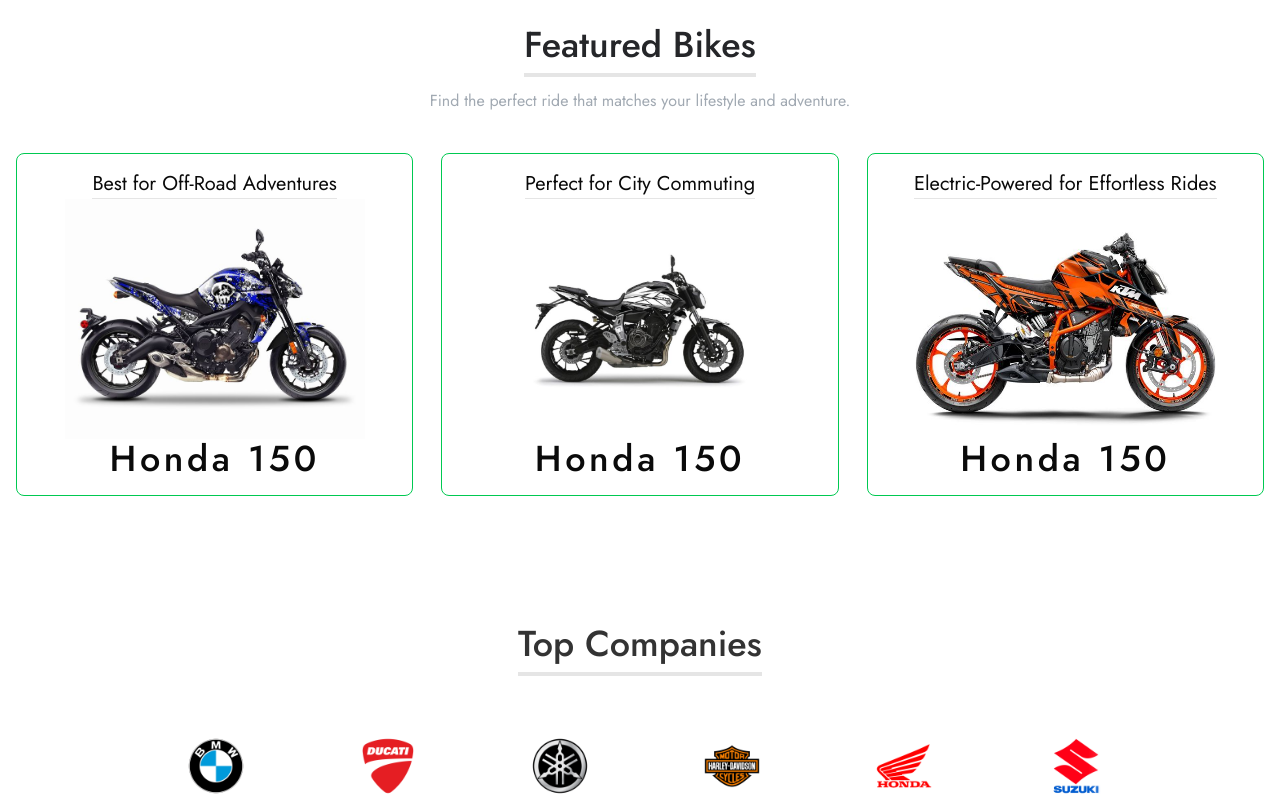
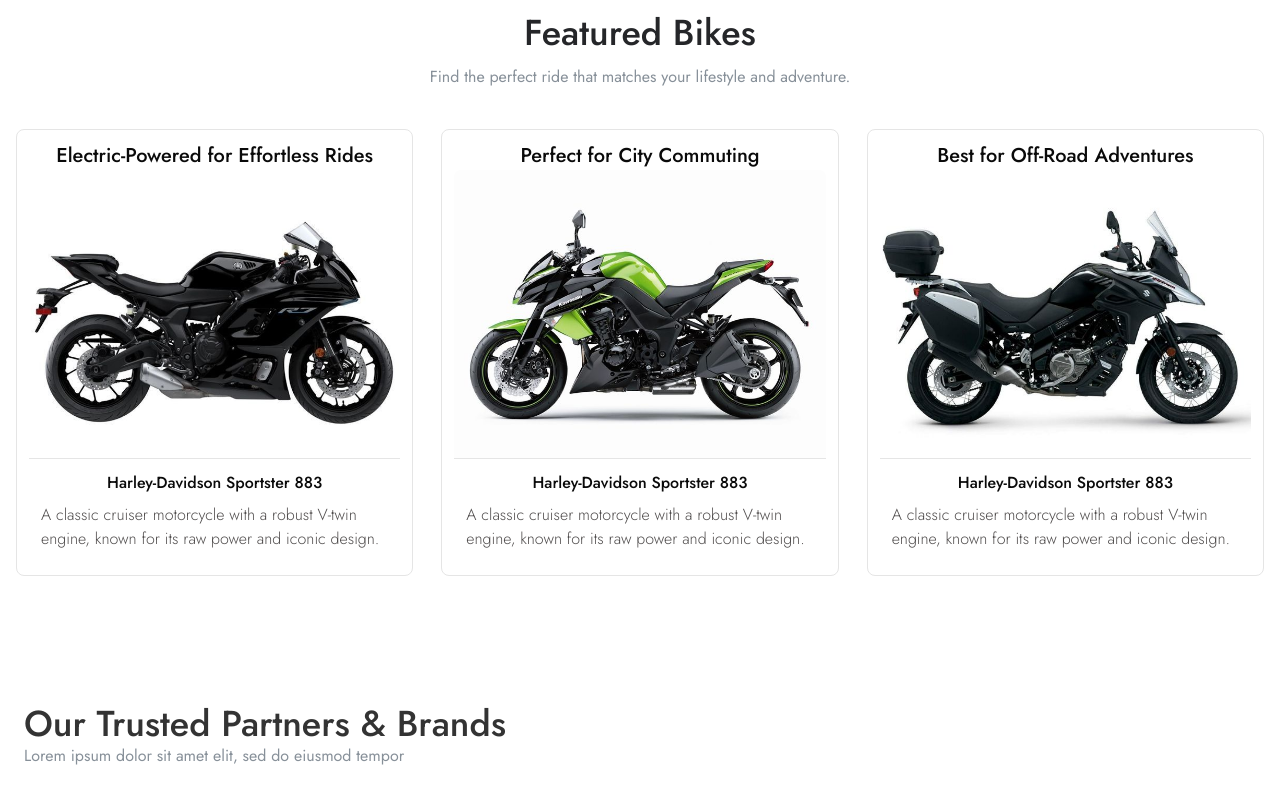
Before and after one commit to Hassan-mw/Bike-Hub, a Next.js app: page / in a window 1280 px wide. Shown: the part 1160-1960 px from the top of the page. Built offline with nearby package versions, Linux system fonts and the light colour scheme.

Commit message:
Updated data

```diff
--- a/app/HomepageComponents/FeaturesBike.tsx
+++ b/app/HomepageComponents/FeaturesBike.tsx
@@ -14,41 +14,47 @@ const FeaturesBike = () => {
 
         {/* Upper Test */}
     <div className={`${jost.className} flex flex-col items-center justify-center space-y-3 `}>
-    <div className={`${jost.className} text-[#252629] text-3xl md:text-4xl border-b-4 pb-2 `}>Featured Bikes</div>
-   <div style={{fontWeight:400}} className={`${jost.className}  text-md text-[#a1a9b2] `}>Find the perfect ride that matches your lifestyle and adventure. </div>
+    <div className={`${jost.className} text-[#252629] text-3xl md:text-4xl  `}>Featured Bikes</div>
+   <div style={{fontWeight:400}} className={`${jost.className}  text-md text-[#879099] `}>Find the perfect ride that matches your lifestyle and adventure. </div>
     </div>
 
 
 
     {/* Data */}
     <div className='w-full grid grid-col-1 sm:grid-cols-2 lg:grid-cols-3 gap-7 px-4'>
+
       {/* 1 */}
-    <div   className='flex flex-col items-center justify-center p-4 bg-white rounded-md overflow-hidden border group relative border-green-500'>
-        <div style={{fontWeight:400}} className={`${jost.className} text-xl border-b`}> Best for Off-Road Adventures</div>
-         <img className='h-60  ' src="./user-1742579208356.jpeg" />
-         <div className='w-full flex flex-col items-center justify-center space-y-5 '>
-         <div className={`${jost.className} text-4xl tracking-widest `}>Honda 150</div>
+      <div className="flex flex-col border p-3 rounded-md">
+      <div className={`${jost.className} w-full flex items-center justify-center text-xl`}> Electric-Powered for Effortless Rides</div>
+      <img className="h-60 sm:h-40  lg:h-72 w-full object-cover rounded-t-md " src="./c-1.jpeg"/>
+      <div className="flex flex-col items-center justify-center space-y-2 bg-white rounded-b-md border-t  p-3">
+      <div className={`${jost.className} text-md`}>Harley-Davidson Sportster 883</div>
+      <div style={{fontWeight:300}} className={`${jost.className} text-[#504d4d]`}>A classic cruiser motorcycle with a robust V-twin engine, known for its raw power and iconic design.</div>
+      </div>
+      </div>
 
-    </div>
-    </div>
       {/* 2 */}
-    <div   className='flex flex-col items-center justify-center p-4 bg-white rounded-md overflow-hidden border group relative border-green-500'>
-        <div style={{fontWeight:400}} className={`${jost.className} text-xl border-b`}>Perfect for City Commuting</div>
-         <img className='h-60  ' src="./user-1742578949550.jpeg" />
-         <div className='w-full flex flex-col items-center justify-center space-y-5 '>
-         <div className={`${jost.className} text-4xl tracking-widest `}>Honda 150</div>
+      <div className="flex flex-col border p-3 rounded-md">
+      <div className={`${jost.className} w-full flex items-center justify-center text-xl`}>Perfect for City Commuting</div>
+      <img className="h-60 sm:h-40  lg:h-72 w-full object-cover rounded-t-md " src="./c-2.jpeg"/>
+      <div className="flex flex-col items-center justify-center space-y-2 bg-white rounded-b-md border-t  p-3">
+      <div className={`${jost.className} text-md`}>Harley-Davidson Sportster 883</div>
+      <div style={{fontWeight:300}} className={`${jost.className} text-[#504d4d]`}>A classic cruiser motorcycle with a robust V-twin engine, known for its raw power and iconic design.</div>
+      </div>
+      </div>
 
-    </div>
-    </div>
-      {/* 3 */}
-    <div   className='flex flex-col items-center justify-center p-4 bg-white rounded-md overflow-hidden border group relative border-green-500'>
-        <div style={{fontWeight:400}} className={`${jost.className} text-xl border-b`}> Electric-Powered for Effortless Rides</div>
-         <img className='h-60  ' src="./user-1742580402393.jpeg" />
-         <div className='w-full flex flex-col items-center justify-center space-y-5 '>
-         <div className={`${jost.className} text-4xl tracking-widest `}>Honda 150</div>
+      {/* 3*/}
+      <div className="flex flex-col border p-3 rounded-md">
+      <div className={`${jost.className} w-full flex items-center justify-center text-xl`}>Best for Off-Road Adventures</div>
+      <img className="h-60 sm:h-40  lg:h-72 w-full object-cover " src="./c3.jpeg"/>
+      <div className="flex flex-col items-center justify-center space-y-2 bg-white rounded-b-md border-t  p-3">
+      <div className={`${jost.className} text-md`}>Harley-Davidson Sportster 883</div>
+      <div style={{fontWeight:300}} className={`${jost.className} text-[#504d4d]`}>A classic cruiser motorcycle with a robust V-twin engine, known for its raw power and iconic design.</div>
+      </div>
+      </div>
 
-    </div>
-    </div>
+
+
     </div>
     </div>
     </div>
--- a/app/HomepageComponents/PopularBikeSearch.tsx
+++ b/app/HomepageComponents/PopularBikeSearch.tsx
@@ -14,8 +14,8 @@ const PopularBikeSearch = () => {
 
         {/* Upper Test */}
     <div className={`${jost.className} flex flex-col items-center justify-center space-y-3 `}>
-    <div className={`${jost.className} text-[#252629] text-3xl md:text-4xl border-b-4 pb-2 `}>Popular Bike Categories</div>
-   <div style={{fontWeight:400}} className={`${jost.className}  text-md text-[#a1a9b2] `}>2025 bikes available – 50 added today. </div>
+    <div className={`${jost.className} text-[#252629] text-3xl md:text-4xl `}>Popular Bike Categories</div>
+   <div style={{fontWeight:400}} className={`${jost.className}  text-md text-[#879099]  `}>2025 bikes available – 50 added today. </div>
     </div>
 
 
--- a/app/HomepageComponents/PopularCompany.tsx
+++ b/app/HomepageComponents/PopularCompany.tsx
@@ -15,9 +15,11 @@ const PopularCompany = () => {
     <section className="bg-background overflow-hidden py-10">
             <div className="group relative m-auto max-w-7xl px-6 pb-9 border-b ">
                 <div className="flex flex-col items-center space-y-9 ">
-                    <div className="w-full flex items-start justify-center">
+                    <div className="w-full flex flex-col items-start justify-center">
                         {/* <p className="text-end text-sm">Best Companies</p> */}
-                        <div className={`${jost.className} text-black/80 text-3xl md:text-4xl border-b-4 pb-2 `}>Top Companies</div>
+                        <div className={`${jost.className} text-black/80 text-3xl md:text-4xl `}>Our Trusted Partners & Brands</div>
+       <div style={{fontWeight:400}} className={`${jost.className}  text-md text-[#879099]  `}>Lorem ipsum dolor sit amet elit, sed do eiusmod tempor </div>
+
                     </div>
                     <div className="relative py-6 md:w-[calc(100%-11rem)]">
                         <InfiniteSlider
```
